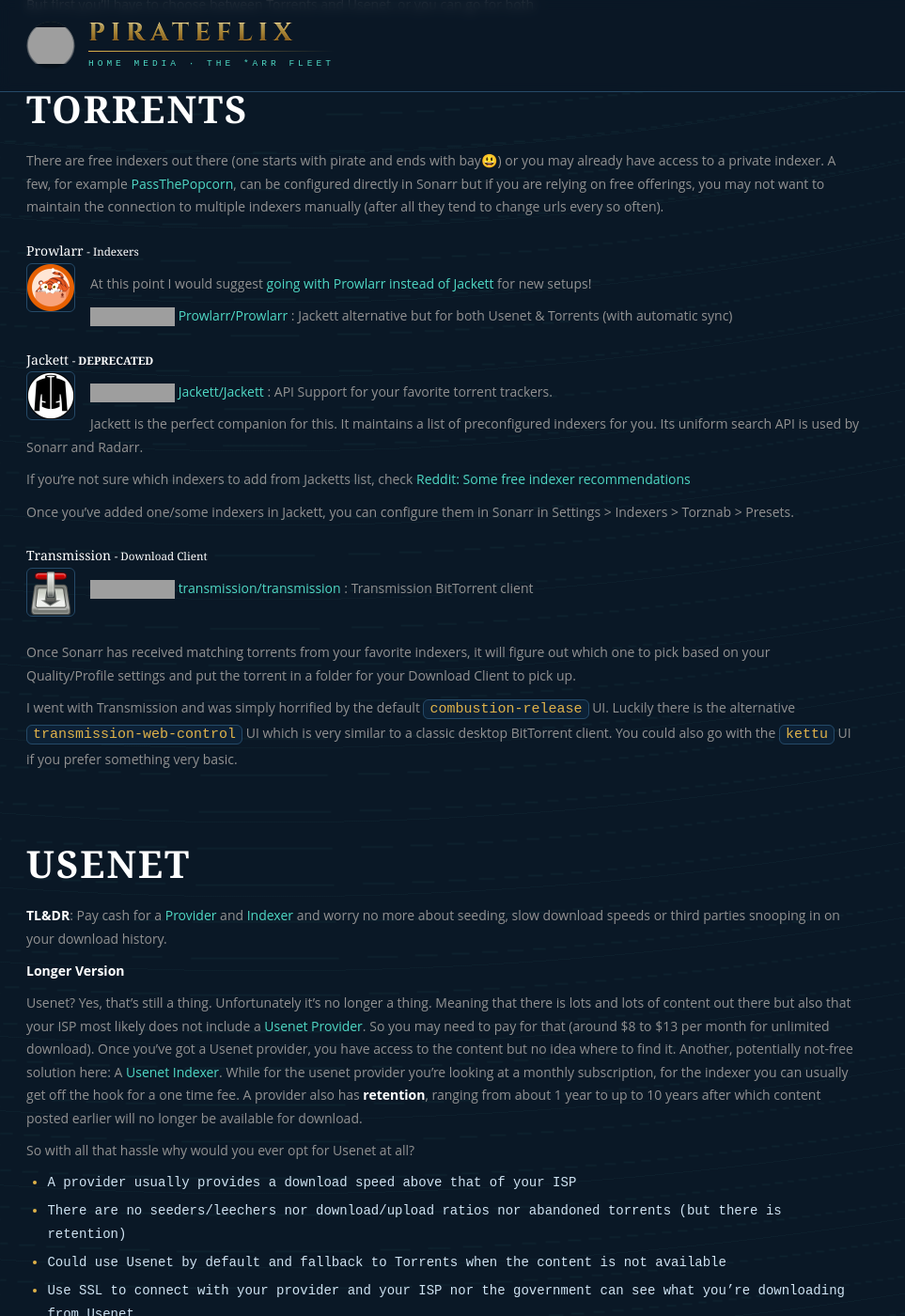
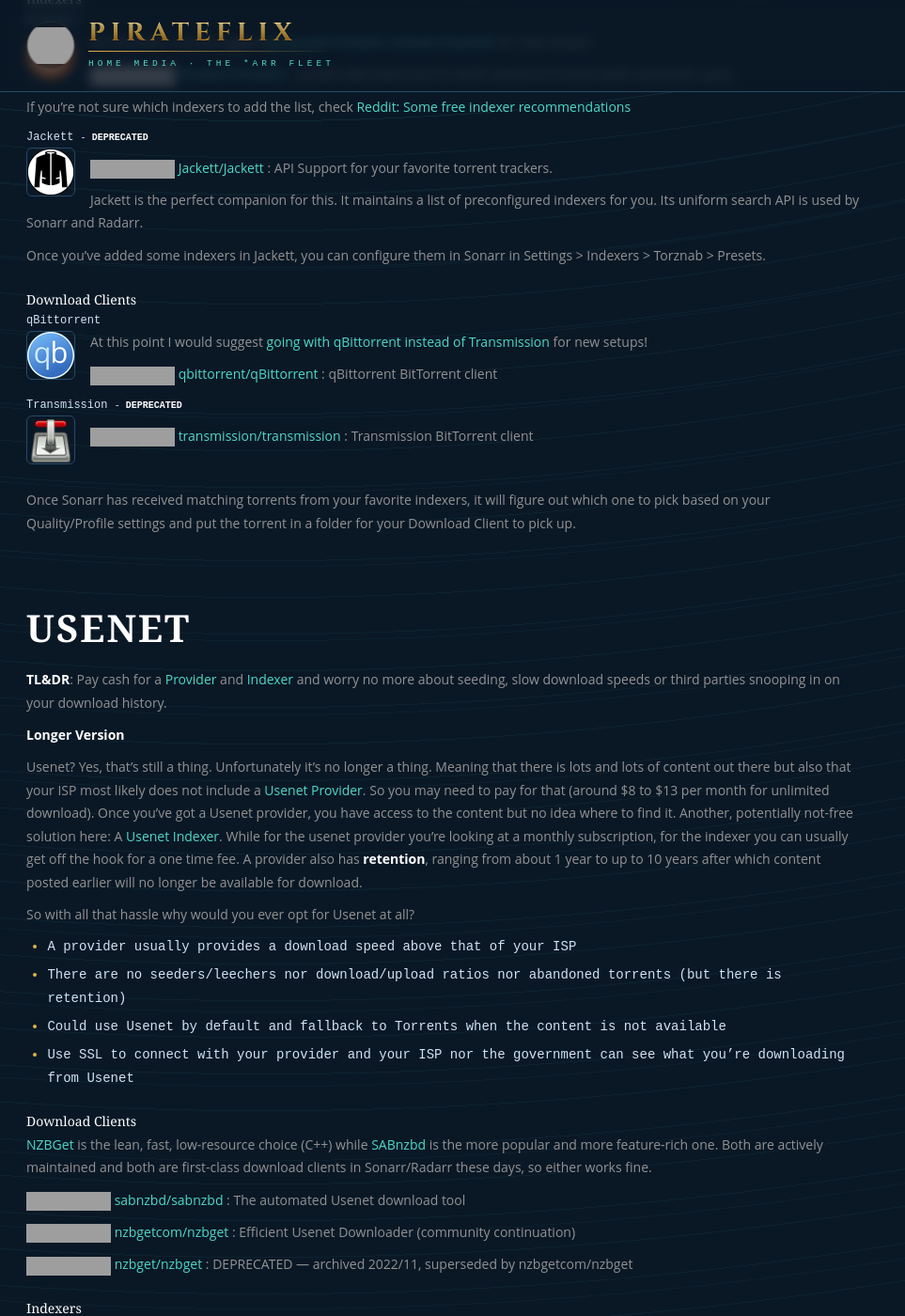
Before and after one commit to SanguPackage/htpc, a Jekyll site: the page built from _posts/2020-07-19-home-media-server.md, in a window 1280 px wide and 1400 px high, scrolled down 5897 px. Shown: the whole window at 94% size, without its empty margins (0-963 px from the left). Built offline with Jekyll 4.4.1, drawn with Linux system fonts in a browser that asks for light colours; some of the changed text lies outside the part shown; grey boxes are pictures that could not be loaded.

Commit message:
Refresh home-media-server post: qBittorrent logo, updated diagram

```diff
--- a/_posts/2020-07-19-home-media-server.md
+++ b/_posts/2020-07-19-home-media-server.md
@@ -97,9 +99,10 @@
 
 Basically exactly what you'd expect:
 
-{% include post/image.html file="Home Media Center-Jellyfin.png" alt="" title="" desc="Jellyfin Movie Library" maxWidth="360px" %}
-
-{% include post/image.html file="Home Media Center-Jellyfin2.jpg" alt="" title="" desc="Jellyfin Movie Details" maxWidth="360px" %}
+<div class="ui-gallery">
+  <figure><a href="{{ site.baseurl }}/assets/blog-images/Home Media Center-Jellyfin.png"><img src="{{ site.baseurl }}/assets/blog-images/Home Media Center-Jellyfin.png" alt="Jellyfin Movie Library"></a><figcaption>Jellyfin Movie Library</figcaption></figure>
+  <figure><a href="{{ site.baseurl }}/assets/blog-images/Home Media Center-Jellyfin2.jpg"><img src="{{ site.baseurl }}/assets/blog-images/Home Media Center-Jellyfin2.jpg" alt="Jellyfin Movie Details"></a><figcaption>Jellyfin Movie Details</figcaption></figure>
+</div>
 
 
 # Sonarr & Radarr <small>- Library Management</small>
@@ -137,16 +140,13 @@
 - A nice web UI for all that
 
 One predefined instream is [StevenLU](https://github.com/sjlu/popular-movies): a list of popular movies based on a series of heuristics (theater visits).
-Which sounds pretty cool but is currently broken due to Corona 😃
 
 You'll definitely want to tinker with the profiles & quality because if you don't, it will just go for the biggest and
 baddest Remux-2160p release and you are looking at 40-80 gigs for one movie.
 
 ## Extra's
 
-{% include github-stars.html url="roboticsound/Pulsarr" desc="Browser extension to add movies/series directly from IMDB & TVDB" %}
-{% include github-stars.html url="l3uddz/traktarr" desc="Script to add new series & movies based on Trakt lists." %}
-{% include github-stars.html url="faulander/P4S" desc="Premieres for Sonarr - find all the new shows you've never known you're interested in!" %}
+{% include github-stars.html url="RemiRigal/Overseerr-Assistant" desc="Browser extension: one-click requests on IMDb/TMDb — works with Jellyseerr/Seerr" %}
 {% include github-stars.html url="gilbN/theme.park" desc="A collection of themes/skins for your favorite apps." %}
 
 
@@ -186,14 +190,19 @@
 Jackett is the perfect companion for this. It maintains a list of preconfigured indexers for you.
 Its uniform search API is used by Sonarr and Radarr.
 
+Once you've added some indexers in Jackett, you can configure them in Sonarr in Settings > Indexers > Torznab > Presets.
 
-If you're not sure which indexers to add from Jacketts list, check
-[Reddit: Some free indexer recommendations](https://www.reddit.com/r/torrents/comments/5ok0yd/torrent_sites/)
+### Download Clients
 
-Once you've added one/some indexers in Jackett, you can configure them in Sonarr in Settings > Indexers > Torznab > Presets.
+#### qBittorrent
+
+![qBittorrent Logo]({{ site.baseurl }}/assets/blog-images/qbittorrent-logo.png "qBittorrent Logo"){: style="float: left; margin-right: 16px"}
+At this point I would suggest [going with qBittorrent instead of Transmission]({{ site.baseurl }}/blog/goodbye-transmission) for new setups!
+
+{% include github-stars.html url="qbittorrent/qBittorrent" desc="qBittorrent BitTorrent client" %}
 
 
-### Transmission <small>- Download Client</small>
+#### Transmission <small>- **DEPRECATED**</small>
 
 ![Transmission Logo]({{ site.baseurl }}/assets/blog-images/Home Media Center-Transmission-Logo.png "Transmission Logo"){: style="float: left; margin-right: 16px"}
 {% include github-stars.html url="transmission/transmission" desc="Transmission BitTorrent client" %}
@@ -203,11 +212,6 @@
 Once Sonarr has received matching torrents from your favorite indexers, it will figure out which
 one to pick based on your Quality/Profile settings and put the torrent in a folder for your
 Download Client to pick up.
-
-I went with Transmission and was simply horrified by the default `combustion-release` UI.
-Luckily there is the alternative [`transmission-web-control`](https://github.com/ronggang/transmission-web-control)
-UI which is very similar to a classic desktop BitTorrent client.
-You could also go with the [`kettu`](https://github.com/endor/kettu) UI if you prefer something very basic.
 
 
 ## Usenet
@@ -237,11 +241,13 @@
 
 ### Download Clients
 
-[NZBGet](https://nzbget.net/) is the latest and greatest in both speed and UI but
-[SABnzbd](https://sabnzbd.org/) still has most features and most integration support with other projects.
+[NZBGet](https://nzbget.net/) is the lean, fast, low-resource choice (C++) while
+[SABnzbd](https://sabnzbd.org/) is the more popular and more feature-rich one. Both are actively maintained and
+both are first-class download clients in Sonarr/Radarr these days, so either works fine.
 
-{% include github-stars.html url="nzbget/nzbget" desc="Efficient Usenet Downloader" %}
 {% include github-stars.html url="sabnzbd/sabnzbd" desc="The automated Usenet download tool" %}
+{% include github-stars.html url="nzbgetcom/nzbget" desc="Efficient Usenet Downloader (community continuation)" %}
+{% include github-stars.html url="nzbget/nzbget" desc="DEPRECATED — archived 2022/11, superseded by nzbgetcom/nzbget" %}
 
 ### Indexers
 
@@ -268,8 +274,20 @@
 I've had varying success with Bazarr so far but that's just with free subtitle providers. There are many preconfigured
 subtitle sites you can connect to with login credentials or an API key. It even has built-in Anti-Captcha options.
 
+If you're unsure which ones to add, check out the [Bazarr Stats](https://wiki.bazarr.media/bazarr-stats/).
 
-# Ombi <small>- Requests</small>
+
+# Requests
+
+## Seerr
+
+For new setups, [go with Seerr instead of Ombi]({{ site.baseurl }}/blog/goodbye-ombi): it logs in
+with Jellyfin, imports your users straight from the server, and is actively developed.
+
+{% include github-stars.html url="seerr-team/seerr" desc="Request app — the merged Overseerr + Jellyseerr successor" %}
+
+
+## Ombi <small>- **DEPRECATED**</small>
 
 ![Ombi Logo]({{ site.baseurl }}/assets/blog-images/Home Media Center-Ombi-Logo.png "Ombi Logo"){: style="float: left; margin-right: 16px"}
 
@@ -295,10 +313,14 @@
 
 **Attention: These applications can do serious damage in the hands of the wrong user**!
 Most of them have access to (parts of) your filesystem. By changing just a few settings a malicious user with access to
-Radarr, Sonarr, ... can delete all your media files. Make sure that all containers exposed to the internet have
-a strong login/password set. For some containers, authentication is turned off by default!
+Radarr, Sonarr, ... can delete all your media files.
+
+The safest stance is to **not put the arrs on the internet in the first place**: only your request app
+(Seerr) and the media server (Jellyfin) should be publicly reachable — keep Radarr, Sonarr, Prowlarr, the
+download client, ... on your LAN or behind a VPN. If you do expose something, make sure it has a strong
+login/password; for some containers authentication is turned off by default!
 {: .notice--danger}
 
-Friends and family you'll typically give access only to the Media Server (Jellyfin or Plex or ...) and [Ombi](https://ombi.io/),
+Friends and family you'll typically give access only to the Media Server (Jellyfin or Plex or ...) and [Jellyseerr/Seerr](https://github.com/seerr-team/seerr),
 perhaps through a separate Heimdall dashboard (Heimdall is covered in [Container Management]({{ 'blog/home-media-server-management' | relative_url }}))
 user so they also have only one url to bookmark.
```
Also changed, not shown: other parts of _posts/2020-07-19-home-media-server.md (+10 -4 lines), assets/blog-images/Home Media Center-In Depth.png, assets/blog-images/qbittorrent-logo.png (added).
